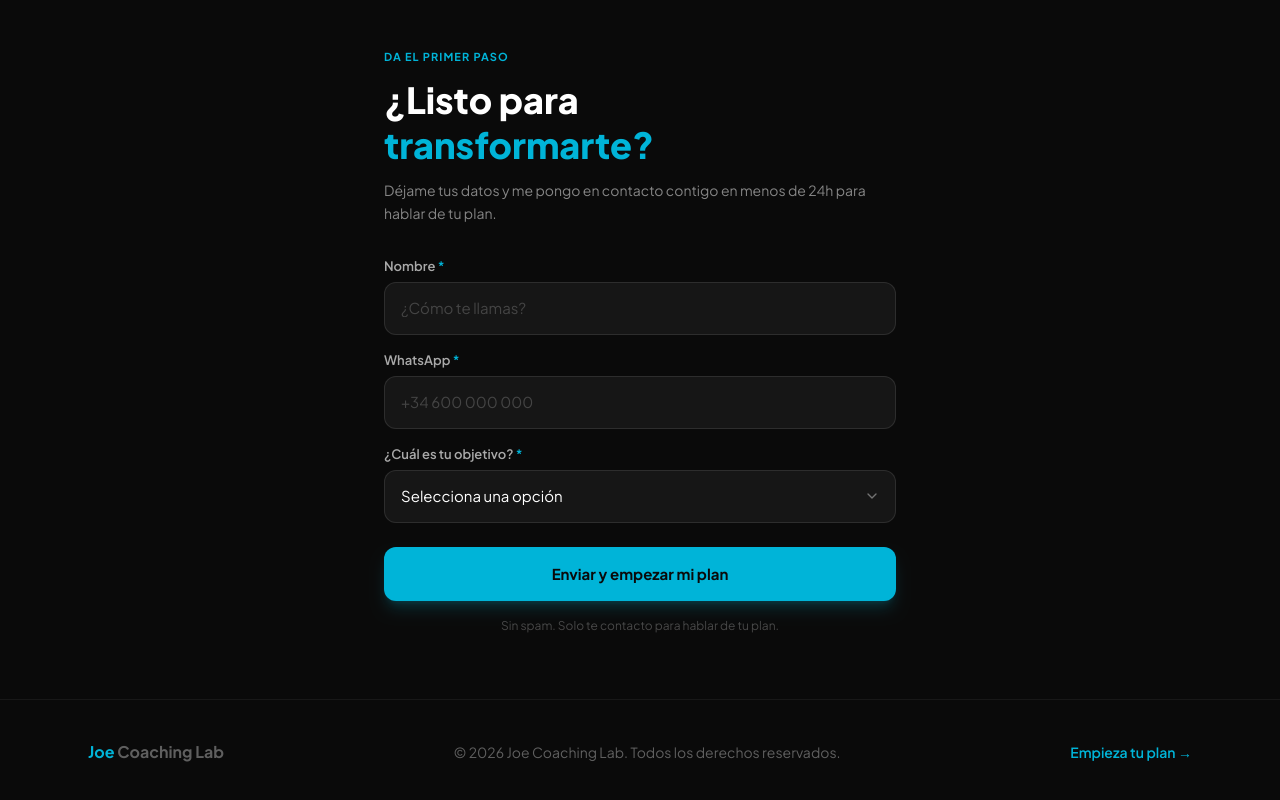
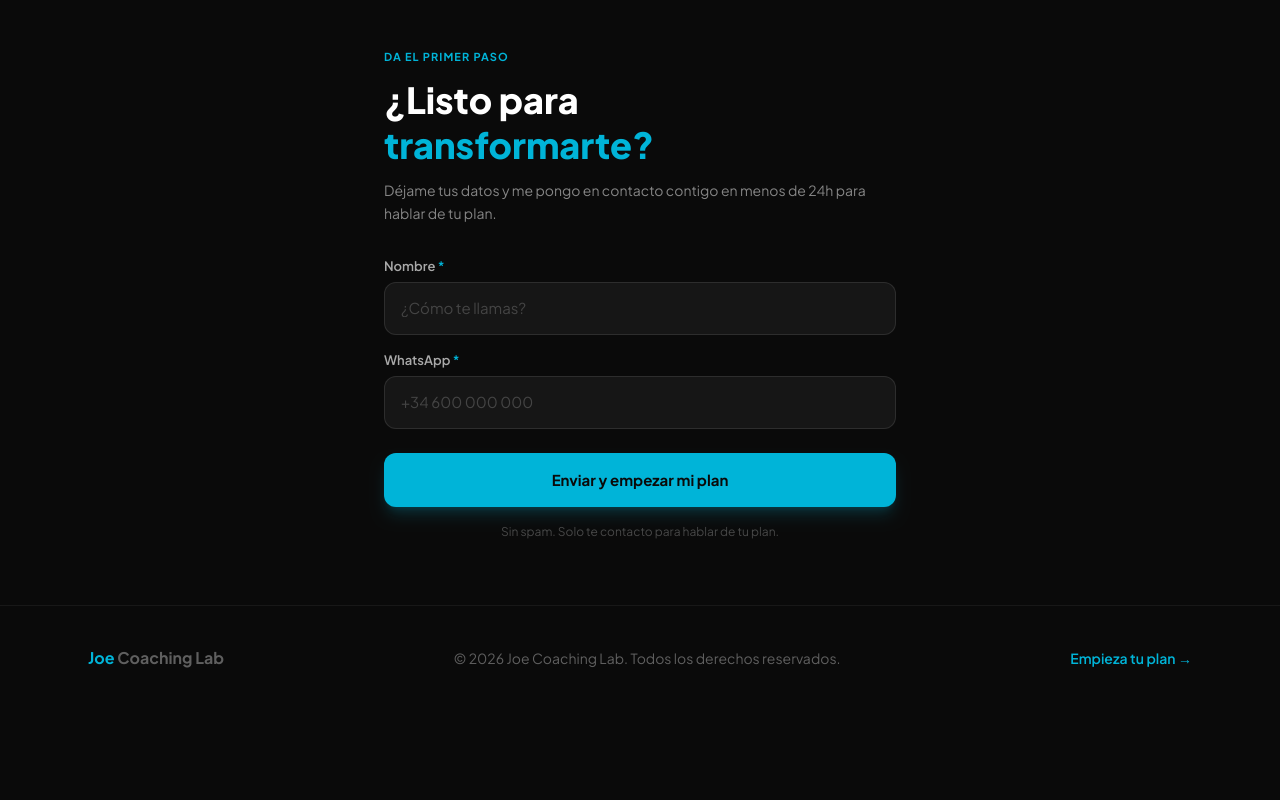
Before and after one commit to benjaminromero5631/joe-coaching-lab, a Next.js app: page / in a window 1280 px wide. Shown: the part 2480-3280 px from the top of the page. After the commit the page ends 3190 px from the top, so only its background shows below. Built offline with nearby package versions, Linux system fonts and the light colour scheme.

Commit message:
descripción del cambio

```diff
--- a/components/Contacto.tsx
+++ b/components/Contacto.tsx
@@ -7,17 +7,7 @@ import { motion } from "framer-motion";
 interface FormValues {
   nombre: string;
   whatsapp: string;
-  objetivo: string;
 }
-
-const objetivos = [
-  "Ganar músculo",
-  "Perder grasa",
-  "Recomposición corporal",
-  "Mejorar mi alimentación",
-  "Mejorar mi rendimiento deportivo",
-  "Otro",
-];
 
 export default function Contacto() {
   const [enviado, setEnviado] = useState(false);
@@ -29,8 +19,8 @@ export default function Contacto() {
   } = useForm<FormValues>();
 
   const onSubmit: SubmitHandler<FormValues> = (data) => {
-    const body = `Nombre: ${data.nombre}%0AWhatsApp: ${data.whatsapp}%0AObjetivo: ${data.objetivo}`;
-    window.location.href = `mailto:joe@joecoachinglab.com?subject=Quiero empezar mi plan — ${data.objetivo}&body=${body}`;
+    const body = `Nombre: ${data.nombre}%0AWhatsApp: ${data.whatsapp}`;
+    window.location.href = `mailto:joe@joecoachinglab.com?subject=Quiero empezar mi plan&body=${body}`;
     setEnviado(true);
   };
 
@@ -129,51 +119,6 @@ export default function Contacto() {
               )}
             </div>
 
-            {/* Objetivo */}
-            <div>
-              <label
-                htmlFor="objetivo"
-                className="block text-[13px] font-semibold text-white/65 mb-1.5"
-              >
-                ¿Cuál es tu objetivo? <span className="text-[#00B4D8]">*</span>
-              </label>
-              <div className="relative">
-                <select
-                  id="objetivo"
-                  {...register("objetivo", { required: "Elige un objetivo" })}
-                  defaultValue=""
-                  className="w-full appearance-none bg-white/5 border border-white/10 focus:border-[#00B4D8] text-white text-[15px] rounded-xl px-4 py-3.5 outline-none transition-colors duration-200 cursor-pointer"
-                >
-                  <option value="" disabled className="bg-[#111827] text-white/40">
-                    Selecciona una opción
-                  </option>
-                  {objetivos.map((obj) => (
-                    <option key={obj} value={obj} className="bg-[#111827] text-white">
-                      {obj}
-                    </option>
-                  ))}
-                </select>
-                {/* Flecha del select */}
-                <div className="pointer-events-none absolute right-4 top-1/2 -translate-y-1/2">
-                  <svg
-                    className="w-4 h-4 text-white/40"
-                    viewBox="0 0 24 24"
-                    fill="none"
-                    stroke="currentColor"
-                    strokeWidth="2"
-                    strokeLinecap="round"
-                    strokeLinejoin="round"
-                    aria-hidden="true"
-                  >
-                    <path d="M6 9l6 6 6-6" />
-                  </svg>
-                </div>
-              </div>
-              {errors.objetivo && (
-                <p className="mt-1 text-[12px] text-red-400">{errors.objetivo.message}</p>
-              )}
-            </div>
-
             {/* Botón */}
             <button
               type="submit"
```
